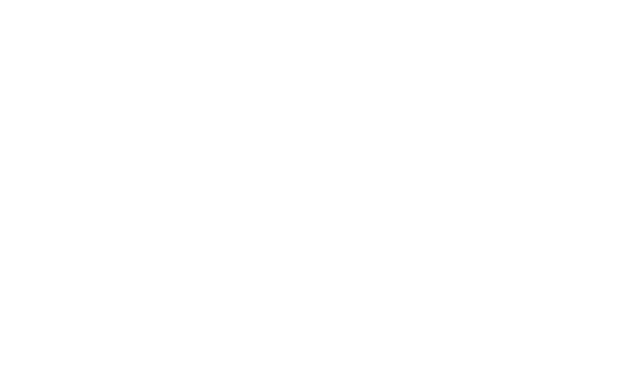
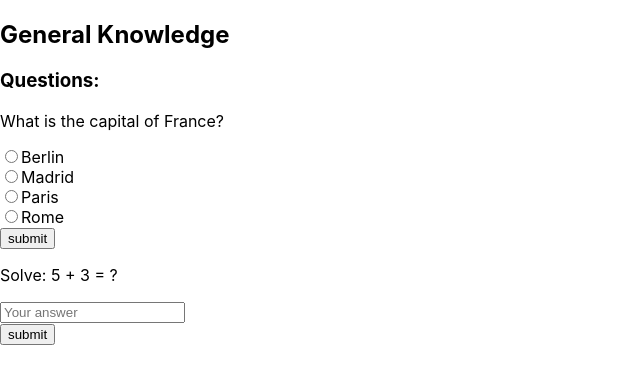
Before and after one commit to LyneSultan/quiz-app, a React (Create React App) app in the folder app/: page /quiz/1 in a window 1280 px wide. Before the commit this address had no page. Shown: the top 384 px of the page, without its empty margins (0-640 px from the left). Built offline with nearby package versions, Linux system fonts and the light colour scheme.

Commit message:
added a route

```diff
--- a/app/src/App.js
+++ b/app/src/App.js
@@ -1,6 +1,7 @@
 import { Provider } from 'react-redux';
 import { Route, Routes } from 'react-router-dom';
 import './App.css';
+import Quiz from './pages/Quiz';
 import Quizzes from './pages/Quizzes';
 import store from './redux/store';
 import { routes } from './routes/routes';
@@ -11,6 +12,7 @@
       <Provider store={store}>
         <Routes>
           <Route path={routes.quizzes} element={<><Quizzes /></>} />
+          <Route path="/quiz/:id" element={<><Quiz /></>} />
         </Routes>
       </Provider>
     </>
```
